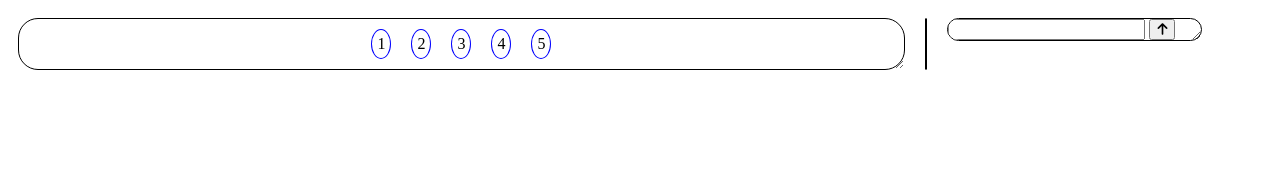
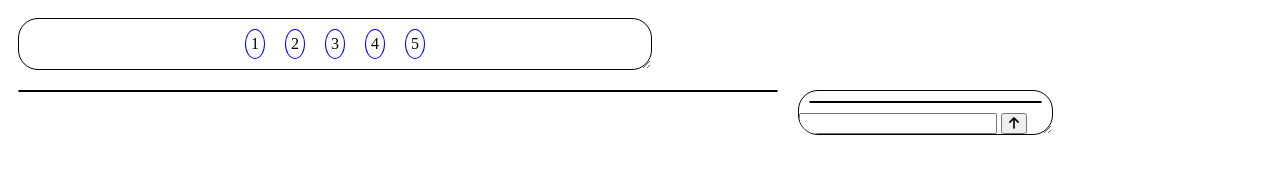
Before and after one commit to joshua-stephen-mullins/dnd-project, a website: page vtt.html in a window 1280 px wide. Drawn offline with Linux system fonts and the light colour scheme.

Commit message:
working on text box for chat

```diff
--- a/css/vtt.css
+++ b/css/vtt.css
@@ -14,7 +14,7 @@
 #charIcons {
     display: flex;
     flex-wrap: wrap;
-    width: 70%;
+    width: 50%;
     justify-content: center;
 }
 
@@ -26,7 +26,9 @@
 }
 
 #battleMap {
-
+    width: 60%;
+    height: 50%;
+    content: '';
 }
 
 #chat {
@@ -39,3 +41,9 @@
     margin: auto;
     width: 75%;
 }
+
+.chatBox {
+    margin: 10px;
+    border: 1px black solid;
+    border-radius: 20px;
+}
--- a/vtt.html
+++ b/vtt.html
@@ -17,6 +17,9 @@
     </section>
     <section id="battleMap"></section>
     <section id="chat">
+        <div class="chatBox">
+
+        </div>
         <form action="post">
             <label for="chatInput"></label>
             <input type="text" id="chatInput">
```
